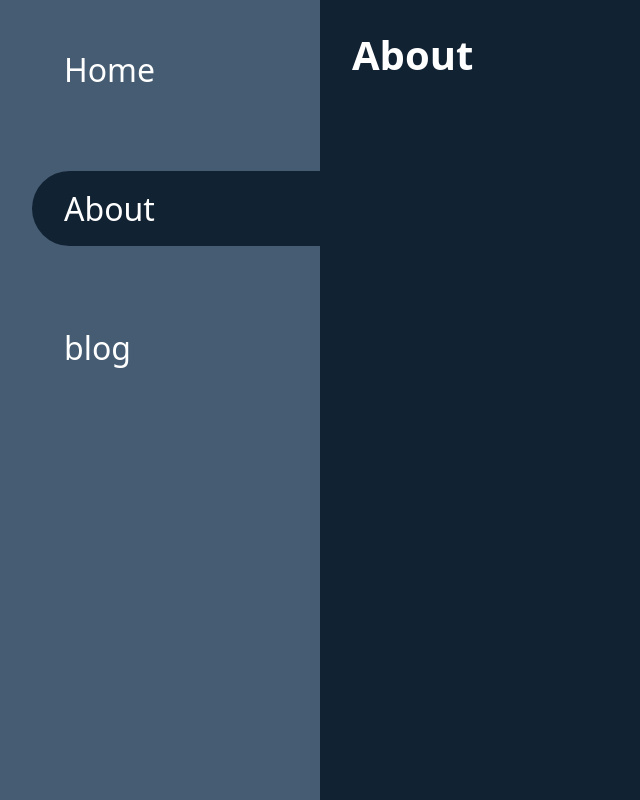
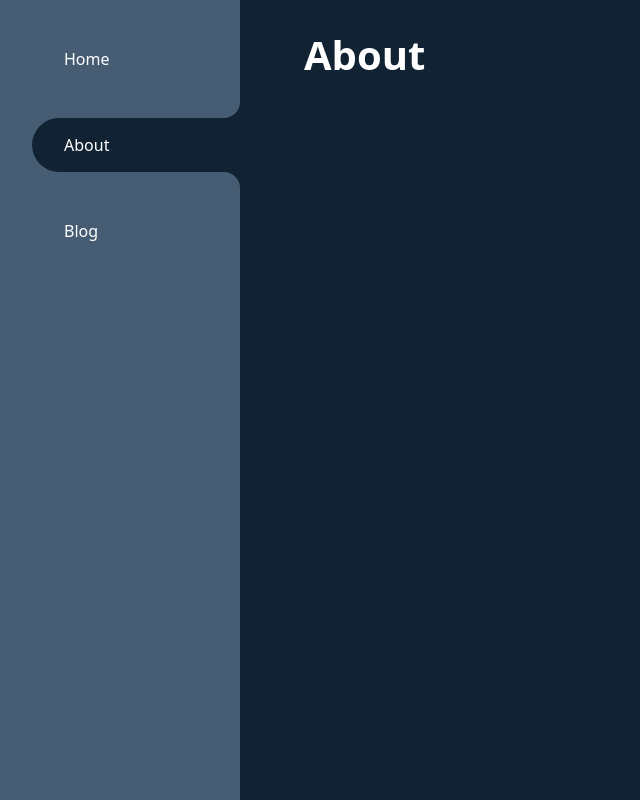
Before and after one commit to Puneetu48/modern-navigation-with-html-css, a plain HTML site: page about.html in a window 1280 px wide. Shown: the top 800 px of the page, without its empty margins (0-640 px from the left). Drawn offline with Linux system fonts and the light colour scheme.

Commit message:
customizing the navigation

```diff
--- a/about.html
+++ b/about.html
@@ -17,7 +17,7 @@
           <a href="about.html" aria-current="page"><span>About</span></a>
         </li>
         <li>
-          <a href="blog.html"><span>blog</span></a>
+          <a href="blog.html"><span>Blog</span></a>
         </li>
       </ul>
     </nav>
--- a/style.css
+++ b/style.css
@@ -19,8 +19,8 @@ body {
     color: white;
 
     display: grid;
-    grid-template-columns: 20rem 1fr;
-    gap: 2rem;
+    grid-template-columns: 15rem 1fr;
+    gap: 4rem;
 }
 
 nav {
@@ -36,9 +36,9 @@ nav {
     margin: 0;
 
     display: grid;
-    gap: 4rem;
+    gap: 2rem;
     padding-block: 2rem;
-    font-size: 2rem;
+    font-size: 1rem;
 }
 
 .nav-list li {
@@ -49,6 +49,30 @@ nav {
 
 .nav-list li.active {
     background-color: var(--body-bg);
+    position: relative;
+}
+
+.nav-list li.active::before,
+.nav-list li.active::after {
+    --border-radius: 1rem;
+
+    content: '';
+    position: absolute;
+    width: var(--border-radius);
+    height: var(--border-radius);
+    right: 0;
+    background: var(--nav-bg);
+}
+
+.nav-list li.active::before {
+    top: calc(var(--border-radius) * -1);
+    border-radius: 0 0 100vw 0;
+    box-shadow: 10px 10px 0 10px var(--body-bg);
+}
+.nav-list li.active::after {
+    border-radius: 0 100vw 0 0;
+    box-shadow: 10px -10px 0 10px var(--body-bg);
+    bottom: calc(var(--border-radius) * -1);
 }
 
 .nav-list a {
```
